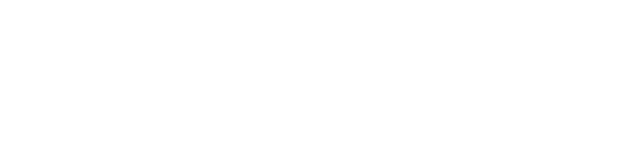
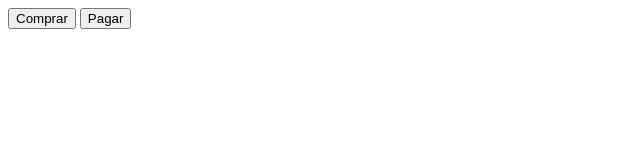
Before and after one commit to geanemr/estudos, a plain HTML site: page front-end/javascript/7. Mais JS/7.2. factory-function/index.html in a window 1280 px wide. Shown: the whole page, without its empty margins (0-640 px from the left). Drawn offline with Linux system fonts and the light colour scheme.

Commit message:
chore: practice factory function

```diff
--- a/front-end/javascript/7. Mais JS/7.2. factory-function/index.html
+++ b/front-end/javascript/7. Mais JS/7.2. factory-function/index.html
@@ -6,6 +6,8 @@
     <title>Factory Function</title>
 </head>
 <body>
+    <button>Comprar</button>
+    <button>Pagar</button>
 <script src="script.js"></script>
 </body>
 </html>
--- a/front-end/javascript/7. Mais JS/7.2. factory-function/script.js
+++ b/front-end/javascript/7. Mais JS/7.2. factory-function/script.js
@@ -74,3 +74,52 @@ Pessoa.prototype.andar = function() {
 }
 
 const designer = Pessoa('Geane');
+
+function allElements(selectedElements) {
+  const elements = document.querySelectorAll(selectedElements);
+
+  function hide() {
+    elements.forEach((element) => {
+      element.style.display = "none";
+    });
+    this // para nao ter o retorno como undefined e poder encadear outros métodos de allElements (é a mesma coisa que return function allElements(selectedElements))
+  }
+
+  function show() {
+    elements.forEach((element) => {
+      element.style.display = "initial";
+    });
+    this
+  }
+
+  function on(onEvent, callback) {
+    elements.forEach((element) => {
+      element.addEventListener(onEvent, callback);
+    });
+    this
+  }
+
+  function addClass(classname) {
+    elements.forEach((element) => {
+      element.classList.toggle(classname)
+    })
+    return allElements(selectedElements)
+  }
+
+  return {
+    elements,
+    hide,
+    show,
+    on,
+    addClass
+  };
+}
+
+const btns = allElements("button");
+btns.hide();
+btns.show();
+btns.on("click", handleClick);
+function handleClick(event) {
+  console.log(event.target);
+}
+btns.addClass('active')
```
